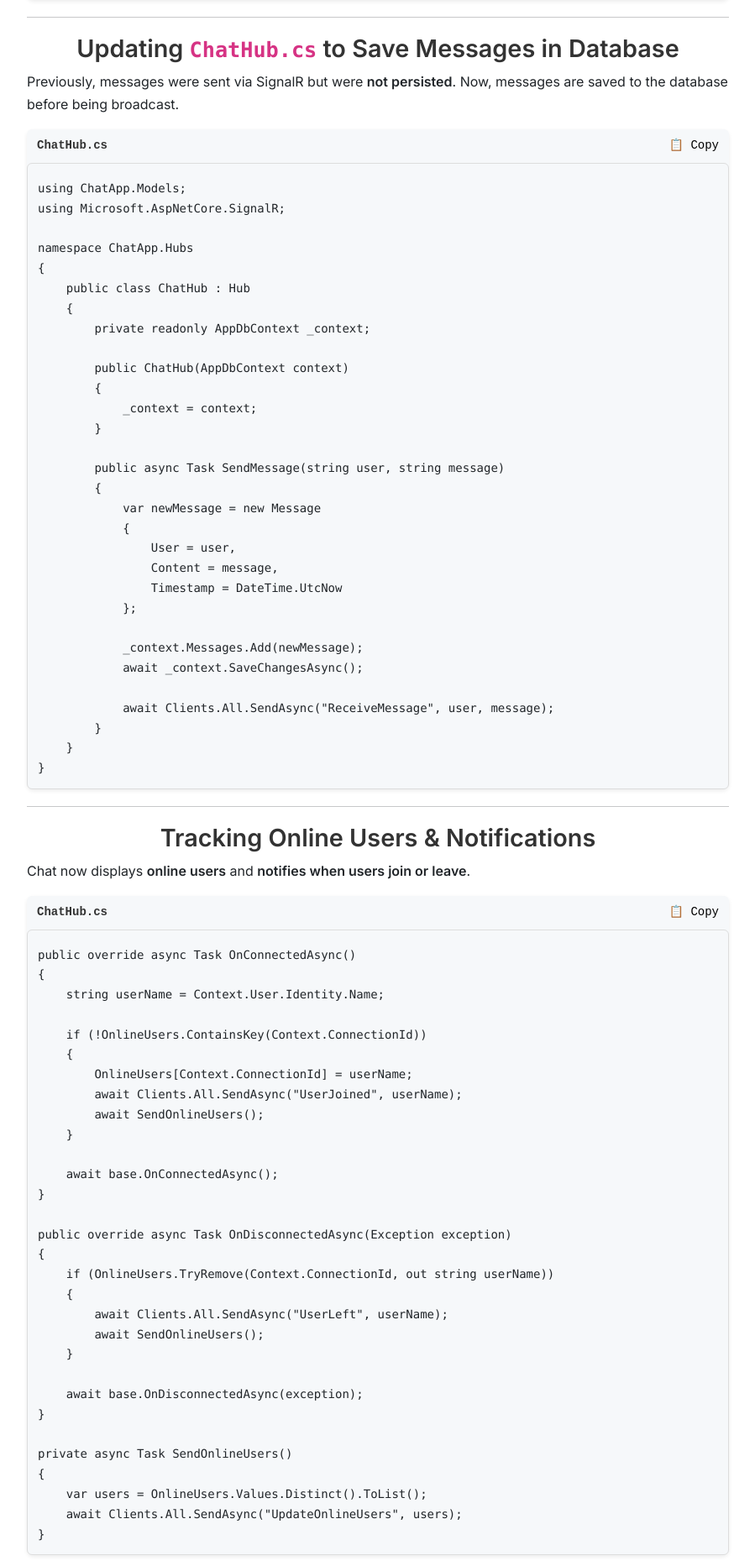
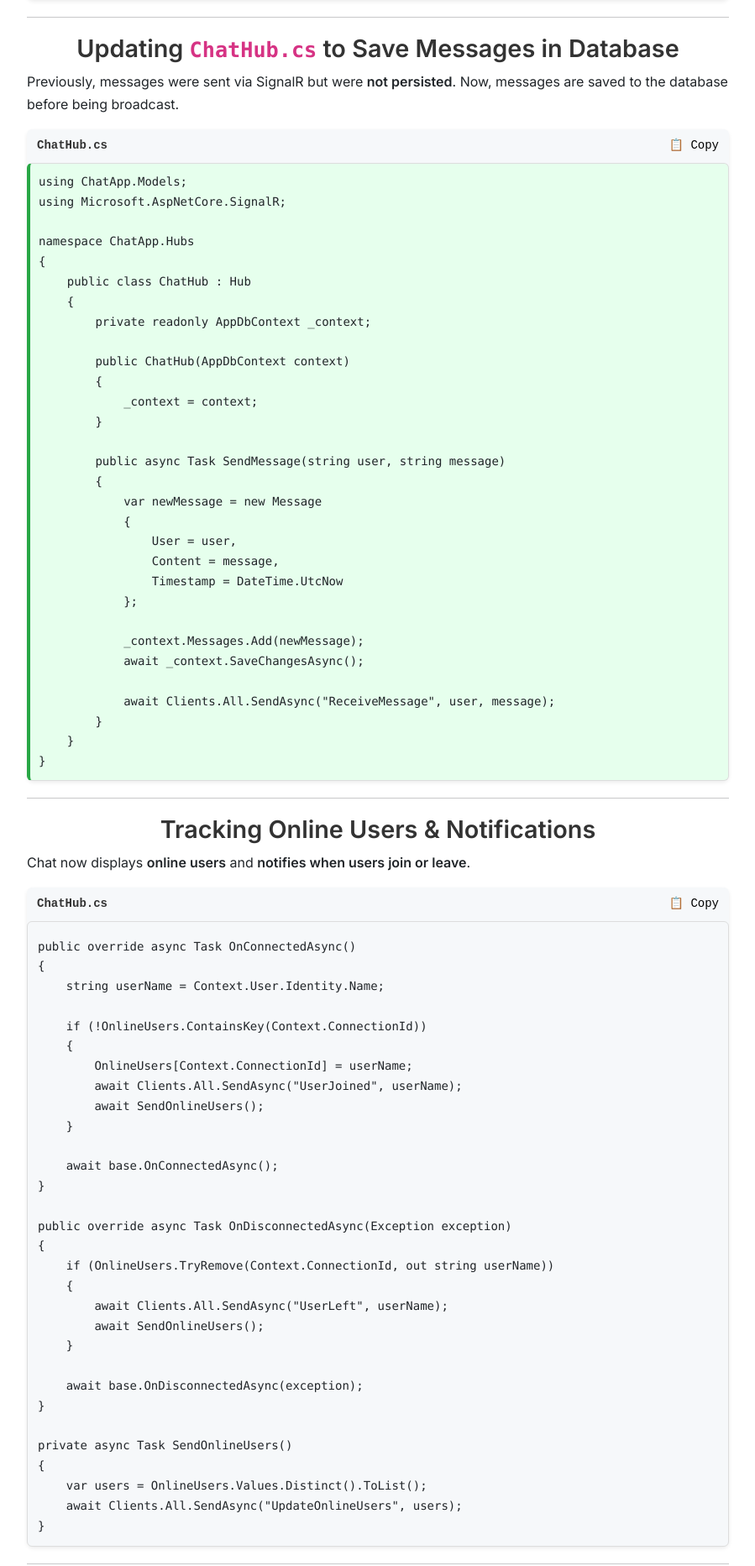
Before and after one commit to JWalshe86/ChatApp, a Jekyll site: the page built from docs/ChatAppPartTwo.md, in a window 1280 px wide. Shown: the part 921-2786 px from the top of the page at 84% size, without its empty margins (190-1089 px from the left). Built offline with Jekyll 4.4.1, drawn with Linux system fonts in a browser that asks for light colours.

Commit message:
Update ChatAppPartTwo.md

```diff
--- a/docs/ChatAppPartTwo.md
+++ b/docs/ChatAppPartTwo.md
@@ -41,7 +41,7 @@ Previously, messages were sent via SignalR but were **not persisted**. Now, mess
         <span class="code-filename">ChatHub.cs</span>
         <button class="copy-button" aria-label="Copy code">📋 Copy</button>
     </div>
-    <pre><code class="updated-code">using ChatApp.Models;
+    <pre class="updated-code"><code>using ChatApp.Models;
 using Microsoft.AspNetCore.SignalR;
 
 namespace ChatApp.Hubs
@@ -72,6 +72,7 @@ namespace ChatApp.Hubs
     }
 }</code></pre>
 </div>
+
 
 ---
 
```
